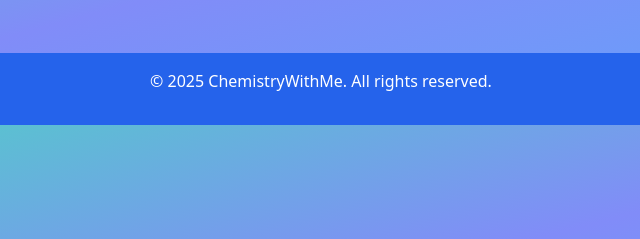
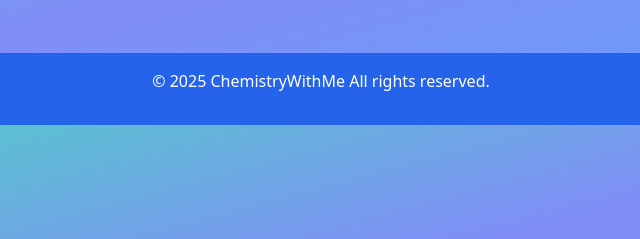
Before and after one commit to Education03/CHEMISTRY-EXPERT-ZAHID-HUSSAIN-SIYAL, a plain HTML site: page pages/TEST-PDF.html in a window 1280 px wide. Shown: the part 219-458 px from the top of the page, 319-959 px from the left. Drawn offline with nearby package versions, Linux system fonts and the light colour scheme.

Commit message:
Update TEST-PDF.html

```diff
--- a/pages/TEST-PDF.html
+++ b/pages/TEST-PDF.html
@@ -77,6 +77,7 @@
       }
 
       /* Footer */
+
       .footer {
         background-color: #2563eb;
         color: white;
@@ -331,10 +332,10 @@
       </div>
     </div>
 
-    <!-- Footer -->
-    <div class="footer">
-      <p>© 2025 ChemistryWithMe. All rights reserved.</p>
-    </div>
+     <!-- Footer -->
+    <footer class="footer">
+      <p>&copy; 2025 ChemistryWithMe All rights reserved.</p>
+    </footer>
 
     <!-- Bootstrap JS and Popper.js (CDN) -->
     <script src="https://cdn.jsdelivr.net/npm/@popperjs/core@2.11.6/dist/umd/popper.min.js"></script>
```
